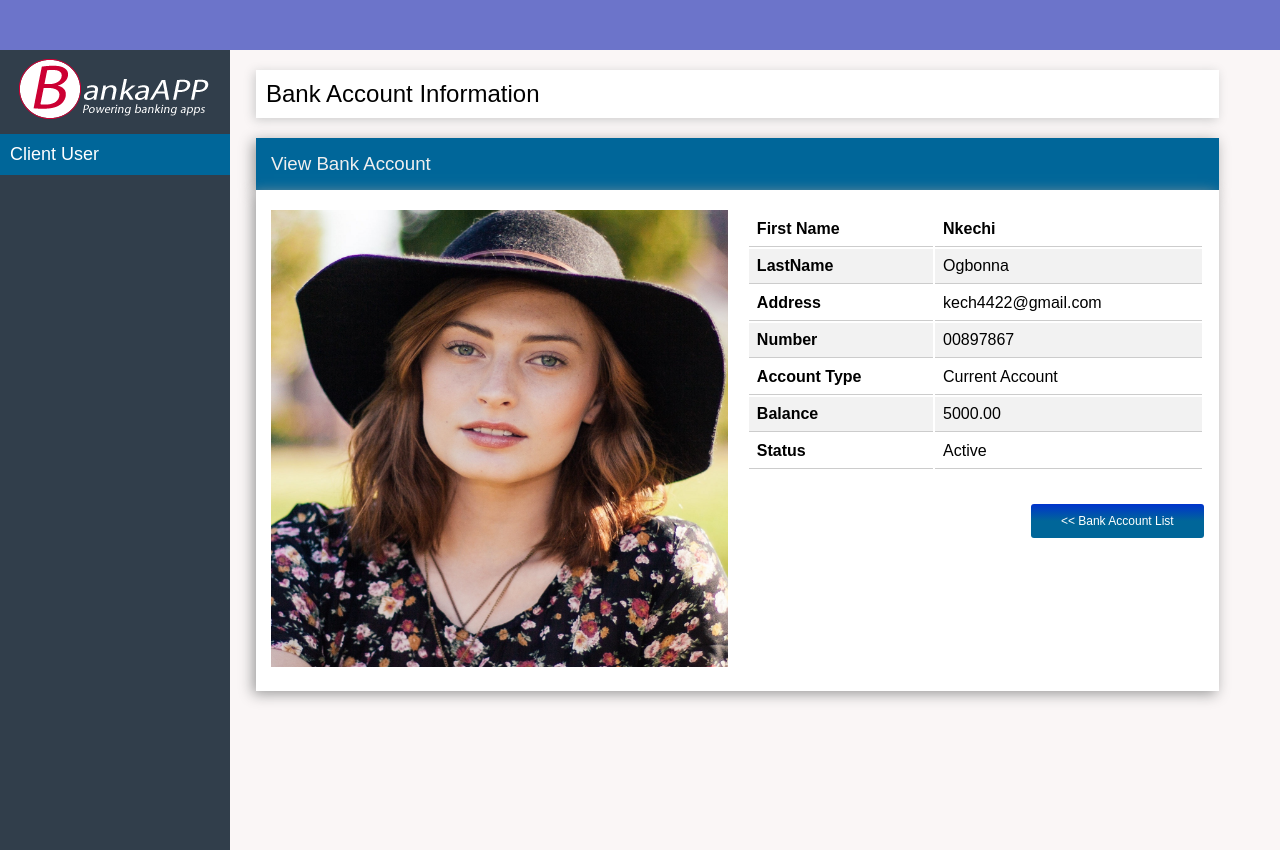
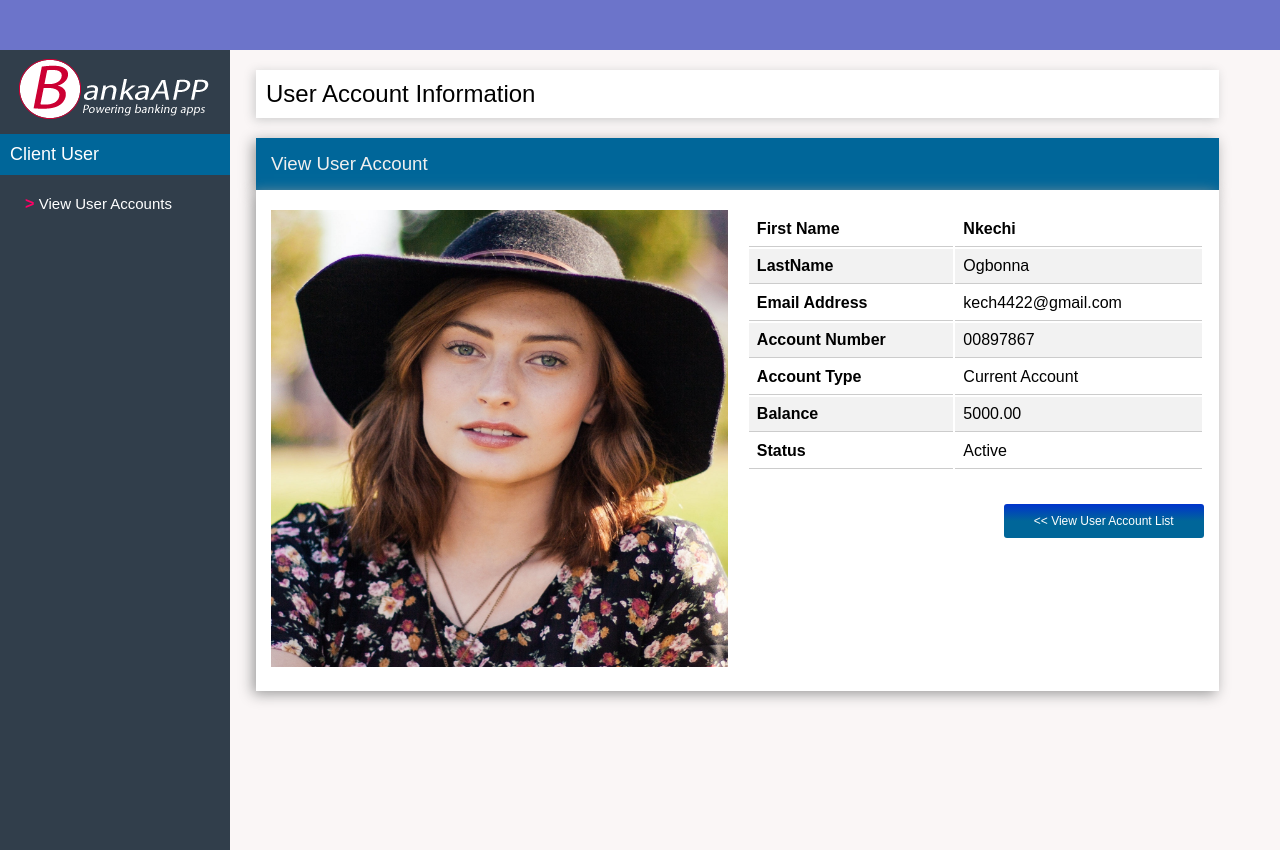
Before and after one commit to kechyy/Banka, a plain HTML site: page UI/staffAdmin/userAccount.html in a window 1280 px wide. Drawn offline with Linux system fonts and the light colour scheme; a script that the page names is missing.

```diff
--- a/UI/staffAdmin/viewBankAccount.html
+++ b/UI/staffAdmin/userAccount.html
@@ -19,12 +19,10 @@
                     <aside >
                         <div><img src="../images/logo.png" alt=""></div>
                         <div class="sideBarTitle">Client User</div>
-                        <!-- <ul>
-                            <li><span>&gt; </span> <a href="dashboard.html">Dashboard</a></li>
-                            <li><span>&gt; </span> <a href="userProfile.html">Profile</a></li>
-                            <li><span>&gt; </span> <a href="createBankAccount.html">Create Bank Account</a></li>
-                            <li><span>&gt; </span> <a href="transactionHistory.html">Transaction History</a></li>
-                        </ul>      -->
+                        <ul>
+                            <li><span>&gt; </span> <a href="viewUserAccounts.html">View User Accounts </a></li>
+
+                        </ul>
                     </aside>
                 </div>
             </div>
@@ -32,11 +30,11 @@
           <div class="right">
               <div class="row">
                     <div class="col-12-lg mainContent">
-                            <h2>Bank Account Information</h2>
+                            <h2>User Account Information</h2>
                         <header class="mainTitle">
                             <div class="row ">
                                 <div class="col-12-md">
-                                    <h3>View Bank Account</h3>
+                                    <h3>View User Account</h3>
                                 </div>
                             </div>
                         </header>
@@ -57,11 +55,11 @@
                                                 <td>Ogbonna</td>
                                             </tr>
                                             <tr>
-                                                <td><strong>Address</strong> </td>
+                                                <td><strong>Email Address</strong> </td>
                                                 <td>kech4422@gmail.com</td>
                                             </tr>
                                             <tr>
-                                                <td><strong>Number</strong> </td>
+                                                <td><strong>Account Number</strong> </td>
                                                 <td>00897867</td>
                                             </tr>
                                             <tr>
@@ -78,7 +76,7 @@
                                             </tr>
                                        </tbody>
                                    </table>
-                                   <div class="userEditProfileBtn"><a href="BankAccountList.html" class="btn btn-blue"><span><<</span> Bank Account List</a></div>
+                                   <div class="userEditProfileBtn"><a href="viewUserAccounts.html" class="btn btn-blue"><span><<</span> View User Account List</a></div>
                                </div>
                            </div>
                         </aside>
```
Also changed, not shown: UI/staffAdmin/ViewUserAccounts.html (renamed from UI/staffAdmin/bankAccountList.html, +9 -11 lines).
